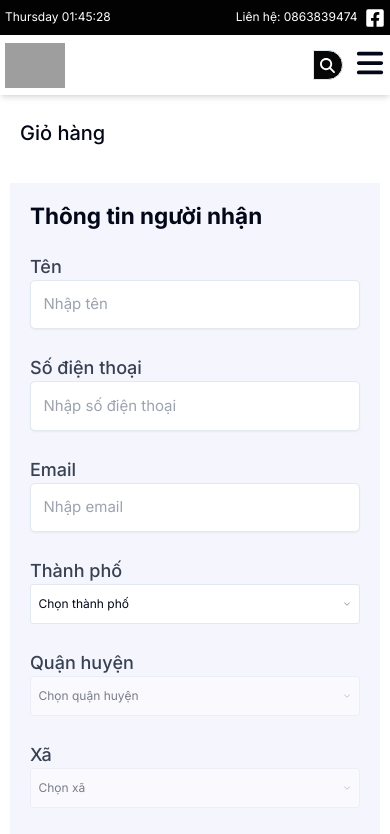
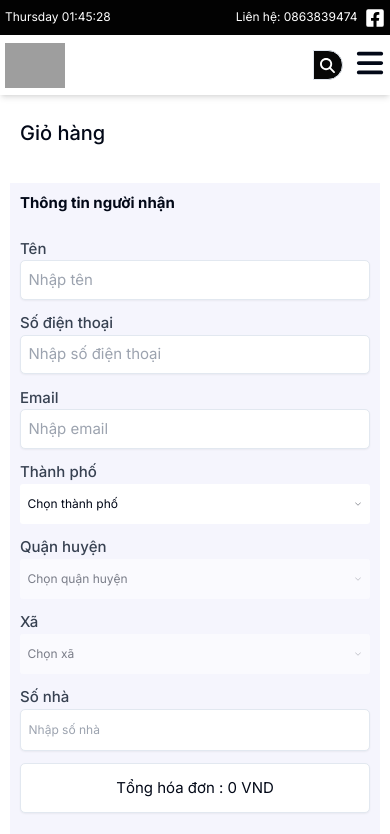
Before and after one commit to thephong2408/sanphamhe, a Next.js app in the folder fe/: page /cart in a window 390 px wide. Shown: the top 834 px of the page. Built offline with nearby package versions, Linux system fonts and the light colour scheme; grey boxes are pictures that could not be loaded.

Commit message:
style: Update redux in cart no 2

```diff
--- a/fe/package.json
+++ b/fe/package.json
@@ -31,9 +31,11 @@
     "embla-carousel-react": "^8.1.7",
     "lucide-react": "^0.414.0",
     "next": "^14.2.5",
+    "qrcode.react": "^3.1.0",
     "react": "^18.3.1",
     "react-dom": "^18.3.1",
     "react-icons": "^5.2.1",
+    "react-qr-code": "^2.0.15",
     "react-redux": "^9.1.2",
     "sass": "^1.77.8",
     "shadcn-ui": "^0.8.0",
--- a/fe/src/app/(page)/cart/page.tsx
+++ b/fe/src/app/(page)/cart/page.tsx
@@ -98,7 +98,7 @@ export default function Cart() {
             {data.map((item: any) => (
               <div key={item.id}>
                 <div className="w-full sm:h-[180px] h-auto flex py-10 border-b-[1px] ">
-                  <Link href="/card">
+                  <Link href={`/card/${data.name}`}>
                     <div className="sm:w-[150px] sm:h-full w-[50px] h-[50px] bg-slate-500">
                       <img
                         src="https://i.pinimg.com/564x/ae/08/0c/ae080c00fe48df5eb9ed6155f853936c.jpg"
@@ -114,9 +114,9 @@ export default function Cart() {
                       {item.category}
                     </span>
 
-                    <h1 className=" font-bold">
+                    <div className=" font-bold md:w-[150px] w-[60px]">
                       {formatPrice(item.price * quantities[item.id])}
-                    </h1>
+                    </div>
 
                     <div className="flex bg-[#f5f5fd] sm:h-[80px] sm:w-[65px]  w-[30px] h-[40px] rounded-lg justify-center items-center  sm:space-x-5 space-x-2 ">
                       <div className="sm:w-[10px] flex justify-center sm:text-[18px] text-[10px] font-medium">
@@ -149,8 +149,10 @@ export default function Cart() {
             ))}
           </div>
         </div>
-        <div className=" md:w-[30%] w-full justify-center bg-[#f5f5fd] p-8">
-          <h1 className="text-4xl font-bold  ">Thông tin người nhận</h1>
+        <div className=" md:w-[30%] w-full justify-center bg-[#f5f5fd] sm:p-8 p-4">
+          <h1 className="sm:text-4xl text-2xl font-bold  ">
+            Thông tin người nhận
+          </h1>
           <User
             totalPrice={mony}
             productDetails={productDetails}
--- a/fe/src/app/(page)/cart/user.tsx
+++ b/fe/src/app/(page)/cart/user.tsx
@@ -25,6 +25,7 @@ import { Button } from "@/components/ui/button";
 import { useDispatch } from "react-redux";
 import { addToBill } from "@/app/redux/slices/dataBill";
 import { clearCart } from "@/app/redux/slices/dataCart";
+import QRCode from "qrcode.react";
 
 interface UserProps {
   totalPrice: string;
@@ -40,6 +41,8 @@ const User: React.FC<UserProps> = ({
   console.log(totalPrice, productDetails, "tổng tiền cần thanh toán");
 
   const dispatch = useDispatch();
+  // dữ liệu QRCode
+  const [qrData, setQrData] = useState<string | null>(null);
 
   // Trạng thái của các trường nhập liệu
   const [name, setName] = useState("");
@@ -65,6 +68,8 @@ const User: React.FC<UserProps> = ({
   const [districtError, setDistrictError] = useState<string | null>(null);
   const [wardError, setWardError] = useState<string | null>(null);
   const [houseNumberError, setHouseNumberError] = useState<string | null>(null);
+
+  // Thanh toán
 
   // hiện thông báo khi thanh toán
   const [isPaymentMethodOpen, setIsPaymentMethodOpen] =
@@ -148,7 +153,8 @@ const User: React.FC<UserProps> = ({
       !newCityError &&
       !newDistrictError &&
       !newWardError &&
-      !newHouseNumberError
+      !newHouseNumberError &&
+      totalPrice !== "0"
     ) {
       const formData = {
         name,
@@ -175,8 +181,12 @@ const User: React.FC<UserProps> = ({
       };
 
       // Xử lý thanh toán
-      dispatch(addToBill(payload));
-      dispatch(clearCart());
+      // dispatch(addToBill(payload));
+      // dispatch(clearCart());
+      const qrCodeData = `https://your-payment-gateway.com/pay?amount=${encodeURIComponent(totalPrice)}`;
+
+      // Xử lý QRCode
+      setQrData(qrCodeData);
 
       // hiện thông báo khi thanh toán khi tất cả các trường đều úng
       setIsPaymentMethodOpen(true);
@@ -198,15 +208,18 @@ const User: React.FC<UserProps> = ({
   };
 
   return (
-    <form onSubmit={handleSubmit} className="space-y-10 mt-10 mb-10">
+    <form
+      onSubmit={handleSubmit}
+      className="sm:space-y-10 space-y-5 mt-10 mb-10"
+    >
       <div className="relative">
         <label
           htmlFor="name"
-          className="block font-medium text-gray-700 text-[18px]"
+          className="block font-medium text-gray-700 sm:text-[18px] text-[15px]"
         >
           Tên
         </label>
-        <div className="p-5 border-[1px] shadow-sm rounded-lg bg-white">
+        <div className="p-3 border-[1px] shadow-sm rounded-lg bg-white">
           <input
             type="text"
             id="name"
@@ -226,11 +239,11 @@ const User: React.FC<UserProps> = ({
       <div className="relative">
         <label
           htmlFor="phone"
-          className="block font-medium text-gray-700 text-[18px]"
+          className="block font-medium text-gray-700 sm:text-[18px] text-[15px]"
         >
           Số điện thoại
         </label>
-        <div className="p-5 border-[1px] shadow-sm rounded-lg bg-white">
+        <div className="p-3 border-[1px] shadow-sm rounded-lg bg-white">
           <input
             type="tel"
             id="phone"
@@ -250,11 +263,11 @@ const User: React.FC<UserProps> = ({
       <div className="relative">
         <label
           htmlFor="email"
-          className="block font-medium text-gray-700 text-[18px]"
+          className="block font-medium text-gray-700 sm:text-[18px] text-[15px]"
         >
           Email
         </label>
-        <div className="p-5 border-[1px] shadow-sm rounded-lg bg-white">
+        <div className="p-3 border-[1px] shadow-sm rounded-lg bg-white">
           <input
             type="text"
             id="email"
@@ -274,12 +287,12 @@ const User: React.FC<UserProps> = ({
       <div className="relative">
         <label
           htmlFor="city"
-          className="block font-medium text-gray-700 text-[18px]"
+          className="block font-medium text-gray-700 sm:text-[18px] text-[15px]"
         >
           Thành phố
         </label>
         <Select onValueChange={handleCityChange}>
-          <SelectTrigger className="w-full sm:text-[15px] h-[40px] text-[12px] ">
+          <SelectTrigger className="w-full sm:text-[15px] h-[40px] text-[12px] ring-0 focus:ring-0 border-none focus-visible:ring-offset-0 focus-visible:ring-0">
             <SelectValue placeholder="Chọn thành phố" />
           </SelectTrigger>
           <SelectContent>
@@ -306,12 +319,12 @@ const User: React.FC<UserProps> = ({
       <div className="relative">
         <label
           htmlFor="district"
-          className="block font-medium text-gray-700 text-[18px]"
+          className="block font-medium text-gray-700 sm:text-[18px] text-[15px]"
         >
           Quận huyện
         </label>
         <Select onValueChange={handleDistrictChange} disabled={!selectedCity}>
-          <SelectTrigger className="w-full sm:text-[15px] h-[40px] text-[12px] ">
+          <SelectTrigger className="w-full sm:text-[15px] h-[40px] text-[12px] ring-0 focus:ring-0 border-none focus-visible:ring-offset-0 focus-visible:ring-0">
             <SelectValue placeholder="Chọn quận huyện" />
           </SelectTrigger>
           <SelectContent>
@@ -338,7 +351,7 @@ const User: React.FC<UserProps> = ({
       <div className="relative">
         <label
           htmlFor="ward"
-          className="block font-medium text-gray-700 text-[18px]"
+          className="block font-medium text-gray-700 sm:text-[18px] text-[15px]"
         >
           Xã
         </label>
@@ -346,7 +359,7 @@ const User: React.FC<UserProps> = ({
           onValueChange={(value) => setSelectedWard(value)}
           disabled={!selectedDistrict}
         >
-          <SelectTrigger className="w-full sm:text-[15px] h-[40px] text-[12px] ">
+          <SelectTrigger className="w-full sm:text-[15px] h-[40px] text-[12px] ring-0 focus:ring-0 border-none focus-visible:ring-offset-0 focus-visible:ring-0">
             <SelectValue placeholder="Chọn xã" />
           </SelectTrigger>
           <SelectContent>
@@ -373,11 +386,11 @@ const User: React.FC<UserProps> = ({
       <div className="relative">
         <label
           htmlFor="houseNumber"
-          className="block font-medium text-gray-700 text-[18px]"
+          className="block font-medium text-gray-700 sm:text-[18px] text-[15px]"
         >
           Số nhà
         </label>
-        <div className="p-5 border-[1px] shadow-sm rounded-lg bg-white">
+        <div className="px-3 py-2 sm:p-5 border-[1px] shadow-sm rounded-lg bg-white">
           <input
             type="text"
             id="houseNumber"
@@ -441,19 +454,26 @@ const User: React.FC<UserProps> = ({
               Thanh toán
             </Button>
           </AlertDialogTrigger>
-          {/* {isPaymentMethodOpen && (
+          {isPaymentMethodOpen && (
             <AlertDialogContent>
               <AlertDialogHeader>
                 <AlertDialogTitle>Quét mã QR thanh toán</AlertDialogTitle>
                 <AlertDialogDescription>
-                  <div className="w-full h-[300px] bg-slate-400"></div>
+                  <span className="w-full h-[300px] bg-slate-400 flex items-center justify-center">
+                    {qrData && (
+                      <QRCode
+                        className="size-[200px] object-contain"
+                        value={qrData}
+                      />
+                    )}
+                  </span>
                 </AlertDialogDescription>
               </AlertDialogHeader>
               <AlertDialogFooter>
                 <AlertDialogCancel>Cancel</AlertDialogCancel>
               </AlertDialogFooter>
             </AlertDialogContent>
-          )} */}
+          )}
         </AlertDialog>
       )}
 
--- a/fe/src/app/components/component/header/avt.tsx
+++ b/fe/src/app/components/component/header/avt.tsx
@@ -67,11 +67,13 @@ function Avt() {
         onMouseLeave={() => setShowShopping(false)}
         className="relative"
       >
-        <FiShoppingCart className="sm:size-[40px] size-[25px] ml-5 sm:block hidden mr-10 hover:text-[#ff3e3e]" />
+        <Link href={"/cart"}>
+          <FiShoppingCart className="sm:size-[40px] size-[25px] ml-5 sm:block hidden mr-10 hover:text-[#ff3e3e]" />
+        </Link>
 
         {/* Giỏ hàng */}
         {showShopping && (
-          <div className="absolute sm:bottom-[0px] top-[35px] right-0 pt-5">
+          <div className="absolute sm:bottom-[0px] top-[35px] z-50 right-0 pt-5">
             {data.length > 0 ? (
               <div className="rounded-lg overflow-hidden shadow-md bg-[#1a243d]  text-white p-5">
                 <Link href={"/cart"}>
--- a/fe/src/app/components/component/header/page.tsx
+++ b/fe/src/app/components/component/header/page.tsx
@@ -26,7 +26,7 @@ const Header: React.FC = () => {
       className={classNames(
         "transition-all duration-300 ease-in-out shadow-md",
         {
-          " w-full fixed top-0 z-50": isScrolled,
+          " w-screen  fixed top-0 z-50": isScrolled,
         },
         "bg-white"
       )}
--- a/fe/src/app/components/component/swiper/swipelaptop.tsx
+++ b/fe/src/app/components/component/swiper/swipelaptop.tsx
@@ -49,7 +49,7 @@ const SwiperLaptop: React.FC<SwiperLaptopProps> = ({
       className={` transform-allow  rounded-xl  my-10 `}
       style={{ width: widthCard }}
     >
-      <div className="pb-10">
+      <div className="sm:pb-10">
         <Link href={"/sale"}>
           <span className={` sm:text-4xl text-2xl font-bold`}>{text}</span>
         </Link>
--- a/fe/src/app/globals.css
+++ b/fe/src/app/globals.css
@@ -104,7 +104,6 @@ html {
 }
 body {
   overflow-y: overlay;
-  overflow-x: hidden;
   box-sizing: border-box;
   font-size: 15px;
 }
@@ -148,6 +147,12 @@ html *::-webkit-scrollbar-track {
   font-size: 12px; /* Điều chỉnh kích thước chữ của placeholder */
   color: #888; /* Tùy chọn: thay đổi màu sắc của placeholder */
 }
+/* Trong tệp CSS của bạn */
+.no-border:focus {
+  outline: none;
+  box-shadow: none;
+}
+
 @layer base {
   * {
     @apply border-border;
--- a/fe/src/app/layout.tsx
+++ b/fe/src/app/layout.tsx
@@ -4,6 +4,7 @@ import "./globals.css";
 import Header from "./components/component/header/page";
 import Footer from "./components/component/footer/page";
 import Providers from "./redux/Provider";
+import classNames from "classnames";
 
 const inter = Inter({ subsets: ["latin"] });
 
@@ -19,7 +20,10 @@ export default function RootLayout({
 }>) {
   return (
     <html lang="en">
-      <body className={inter.className}>
+      <body
+        className={classNames(inter.className, "w-screen overflow-x-hidden")}
+      >
+        <div className="">
           <Providers>
             <div className="flex flex-col min-h-[100vh] bg-white sm:text-[15px] text-[12px]">
               <header>
@@ -33,6 +37,7 @@ export default function RootLayout({
               </footer>
             </div>
           </Providers>
+        </div>
       </body>
     </html>
   );
--- a/fe/tailwind.config.ts
+++ b/fe/tailwind.config.ts
@@ -20,7 +20,7 @@ const config = {
     },
     extend: {
        boxShadow: {
-        // Custom shadow that extends to the left, right, and bottom
+
         'shadow-custom': '4px 4px 8px rgba(0, 0, 0, 0.2), -4px 4px 8px rgba(0, 0, 0, 0.2)',
 
       },
```
Also changed, not shown: fe/src/app/components/component/header/search.tsx (+12 -6 lines), fe/src/app/components/component/searchLaptop/searchLaptop.tsx (+4 -4 lines), fe/src/app/components/component/swiper/page.tsx (+4 -4 lines), 1 other file (tests, documents, lock files or other folders). Lines whose indentation alone changed are shown as unchanged.
